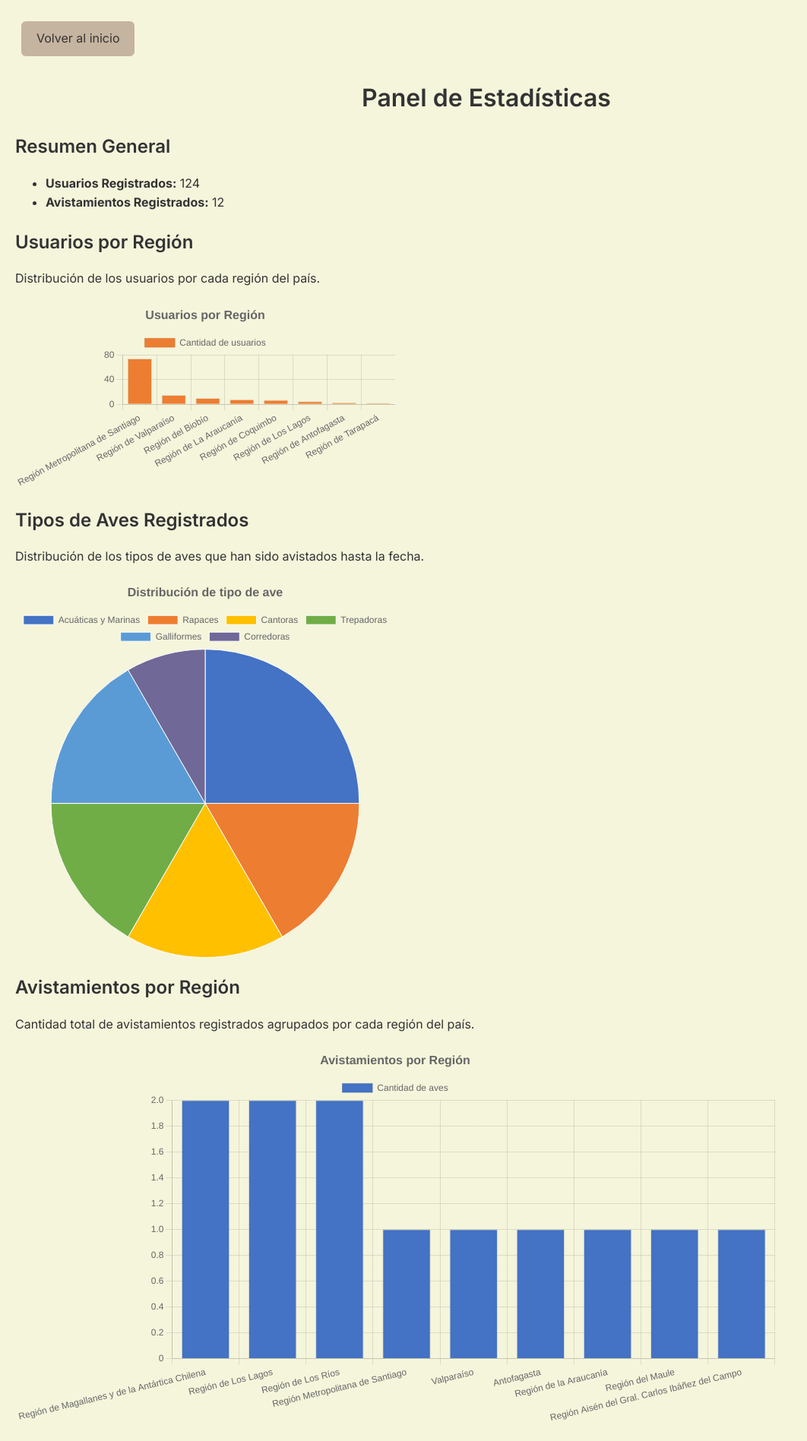
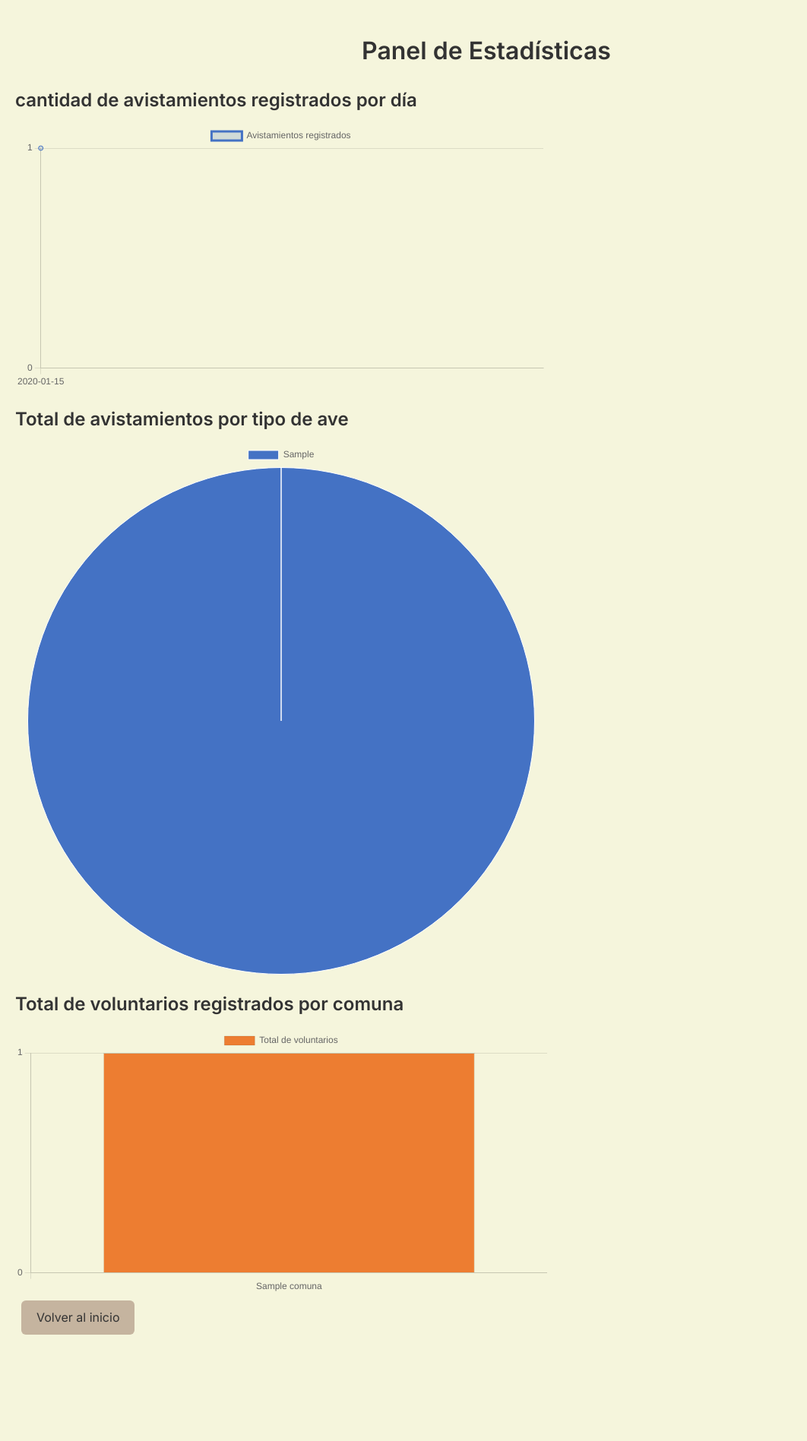
Before and after one commit to manuwsx/desarrollo_web_manuel_urtubia, a Flask app: page /stats in a window 1280 px wide. Shown: the whole page at 76% size, without its empty margins (0-1062 px from the left). After the commit the page ends 1757 px from the top, so only its background shows below. Run offline with Flask 3, Linux system fonts and the light colour scheme; tables that the repository leaves empty hold one stand-in row (values such as "Sample post").

Commit message:
feat(stats): implementar ruta /get-stats y renderizado de graficos con fetch y Chart.js

```diff
--- a/app.py
+++ b/app.py
@@ -1,11 +1,11 @@
-from flask import Flask, request, render_template, redirect, url_for, session
+from flask import Flask, request, render_template, redirect, url_for, session, jsonify
 from utils.validations import *
 from database import db
 #from werkzeug.utils import secure_filename
 #import hashlib
 #import filetype
 import os
-from database.db import get_avistamientos, get_comuna_id, register_voluntario, register_avistamiento, get_aves, get_avistamientos_filtrados, get_avistamiento_by_id
+from database.db import *
 import math
 
 UPLOAD_FOLDER = 'static/uploads'
@@ -101,5 +101,28 @@ def detalle_avistamiento(id):
 def stats():
     return render_template('stats.html')
 
+@app.route('/get-stats')
+def get_stats():
+    datos1 = get_avistamientos_por_dias()
+    datos2 = get_avistamientos_por_tipo_ave()
+    datos3 = get_voluntario_por_comuna()
+
+    datos_graficos = { # en el formato que pide chart.js
+        "avistamientos_por_dia": {
+            "labels": [str(fila[0]) for fila in datos1],
+            "data": [fila[1] for fila in datos1]
+        },
+        "avistamientos_por_tipo_ave": {
+            "labels": [fila[0] for fila in datos2],
+            "data": [fila[1] for fila in datos2]
+        },
+        "voluntarios_por_comuna": {
+            "labels": [fila[0] for fila in datos3],
+            "data": [fila[1] for fila in datos3]
+        }
+    }
+
+    return jsonify(datos_graficos)
+
 if __name__ == '__main__':
     app.run(debug=True)
--- a/static/stats.js
+++ b/static/stats.js
@@ -1,105 +1,89 @@
-const grafico_aves_torta = document.getElementById('graficoTortaAves').getContext('2d');
-const grafico_barras_region = document.getElementById('graficoAvistamientoRegion').getContext('2d');
-const grafico_barras_usuarios = document.getElementById('graficoBarrasUsuarios').getContext('2d');
-
-const grafico1 = new Chart(grafico_aves_torta, {
-    type: 'pie',
+const renderGraficos = (datos) => {
+    // avistamientos por día
+    const grafico_avistamientos_dia = document.getElementById('graficoAvistamientosDia');
+    new Chart(grafico_avistamientos_dia, {
+        type: 'line',
         data: {
-        labels: ['Acuáticas y Marinas', 'Rapaces', 'Cantoras', 'Trepadoras', 'Galliformes', 'Corredoras'],
+            labels: datos.avistamientos_por_dia.labels,
             datasets: [{
-            label: 'Cantidad de aves',
-            data: [3, 2, 2, 2, 2, 1],
-            backgroundColor: [
-                '#4472c4',
-                '#ed7d31',
-                '#ffc000',
-                '#70ad47',
-                '#5b9bd5',
-                '#706897'
-            ],
-            borderWidth: 1,
+                label: 'Avistamientos registrados',
+                data: datos.avistamientos_por_dia.data,
+                borderColor: '#4472c4',
+                backgroundColor: 'rgba(68, 114, 196, 0.2)',
+                fill: true,
+                tension: 0.1
             }]
         },
         options: {
-        plugins: {
-            title: {
-                display: true,
-                text: 'Distribución de tipo de ave',
-                font: {
-                    size: 16
-                }
+            scales: {
+                y: {
+                    beginAtZero: true,
+                    ticks: { precision: 0 }
                 }
             }
         }
     });
 
-const grafico2 = new Chart(grafico_barras_region, {
+    // total de avistamientos por tipo de ave
+    const grafico_avistamientos_tipo = document.getElementById('graficoAvistamientosTipo');
+    new Chart(grafico_avistamientos_tipo, {
+        type: 'pie',
+        data: {
+            labels: datos.avistamientos_por_tipo_ave.labels,
+            datasets: [{
+                label: 'Cantidad de avistamientos',
+                data: datos.avistamientos_por_tipo_ave.data,
+                backgroundColor: [
+                    '#4472c4', '#ed7d31', '#ffc000',
+                    '#70ad47', '#5b9bd5', '#706897'
+                ],
+                borderWidth: 1
+            }]
+        },
+    });
+
+    // total de voluntarios por comuna
+    const grafico_voluntarios_comuna = document.getElementById('graficoVoluntariosComuna');
+    new Chart(grafico_voluntarios_comuna, {
         type: 'bar',
         data: {
-        labels: [
-            'Región de Magallanes y de la Antártica Chilena',
-            'Región de Los Lagos',
-            'Región de Los Ríos',
-            'Región Metropolitana de Santiago',
-            'Valparaíso',
-            'Antofagasta',
-            'Región de la Araucanía',
-            'Región del Maule',
-            'Región Aisén del Gral. Carlos Ibáñez del Campo'
-        ],
+            labels: datos.voluntarios_por_comuna.labels,
             datasets: [{
-            label: 'Cantidad de aves',
-            data: [2, 2, 2, 1, 1, 1, 1, 1, 1],
-            backgroundColor: [
-                '#4472c4'
-            ],
-            borderWidth: 1,
+                label: 'Total de voluntarios',
+                data: datos.voluntarios_por_comuna.data,
+                backgroundColor: '#ed7d31',
+                borderWidth: 1
             }]
         },
         options: {
-        plugins: {
-            title: {
-                display: true,
-                text: 'Avistamientos por Región',
-                font: {
-                    size: 16
-                }
+            scales: {
+                y: {
+                    beginAtZero: true,
+                    ticks: { precision: 0 }
                 }
             }
         }
     });
+};
 
-const grafico3 = new Chart(grafico_barras_usuarios, {
-    type: 'bar',
-    data: {
-        labels: [
-            'Región Metropolitana de Santiago',
-            'Región de Valparaíso',
-            'Región del Biobío',
-            'Región de La Araucanía',
-            'Región de Coquimbo',
-            'Región de Los Lagos',
-            'Región de Antofagasta',
-            'Región de Tarapacá'
-        ],
-        datasets: [{
-            label: 'Cantidad de usuarios',
-            data: [74, 15, 10, 8, 7, 5, 3, 2],
-            backgroundColor: [
-                '#ed7d31'
-            ],
-            borderWidth: 1,
-        }]
-    },
-    options: {
-        plugins: {
-            title: {
-                display: true,
-                text: 'Usuarios por Región',
-                font: {
-                    size: 16
+let fetchStats = (url) => {
+    fetch(url)
+        .then((response) => {
+            if (!response.ok) {
+                throw new Error("Network response was not ok");
             }
-            }
-        }
-    }
+            return response.json();
+        })
+        .then((ajaxResponse) => {
+            console.log("Datos recibidos:", ajaxResponse);
+            renderGraficos(ajaxResponse);
+        })
+        .catch((error) => {
+            console.error(
+                "There has been a problem with your fetch operation:",
+                error
+            );
         });
+};
+
+fetchStats('/get-stats');
--- a/templates/stats.html
+++ b/templates/stats.html
@@ -10,33 +10,24 @@
 </head>
 
 <body>
-    <a href="/">Volver al inicio</a>
     <h1>Panel de Estadísticas</h1>
-    <h2>Resumen General</h2>
-    <ul>
-        <li><strong>Usuarios Registrados:</strong> 124</li>
-        <li><strong>Avistamientos Registrados:</strong> 12</li>
-    </ul>
 
-    <h2>Usuarios por Región</h2>
-    <p>Distribución de los usuarios por cada región del país.</p>
-    <div style="width: 500px; max-width: 100%;">
-        <canvas id="graficoBarrasUsuarios"></canvas>
+    <h2>cantidad de avistamientos registrados por día</h2>
+    <div style="width: 700px; max-width: 100%;">
+        <canvas id="graficoAvistamientosDia"></canvas>
     </div>
 
-    <h2>Tipos de Aves Registrados</h2>
-    <p>Distribución de los tipos de aves que han sido avistados hasta la fecha.</p>
-
-    <div style="width: 500px; max-width: 100%;">
-        <canvas id="graficoTortaAves"></canvas>
+    <h2>Total de avistamientos por tipo de ave</h2>
+    <div style="width: 700px; max-width: 100%;">
+        <canvas id="graficoAvistamientosTipo"></canvas>
     </div>
 
-    <h2>Avistamientos por Región</h2>
-    <p>Cantidad total de avistamientos registrados agrupados por cada región del país.</p>
+    <h2> Total de voluntarios registrados por comuna</h2>
+    <div style="width: 700px; max-width: 100%;">
+        <canvas id="graficoVoluntariosComuna"></canvas>
+    </div>
 
-    <div style="width: 1000px; max-width: 100%;">
-        <canvas id="graficoAvistamientoRegion"></canvas>
-    </div>
+    <a href="/">Volver al inicio</a>
 
     <script src="{{ url_for('static', filename='stats.js') }}"></script>
 </body>
```
Lines whose indentation alone changed are shown as unchanged.
